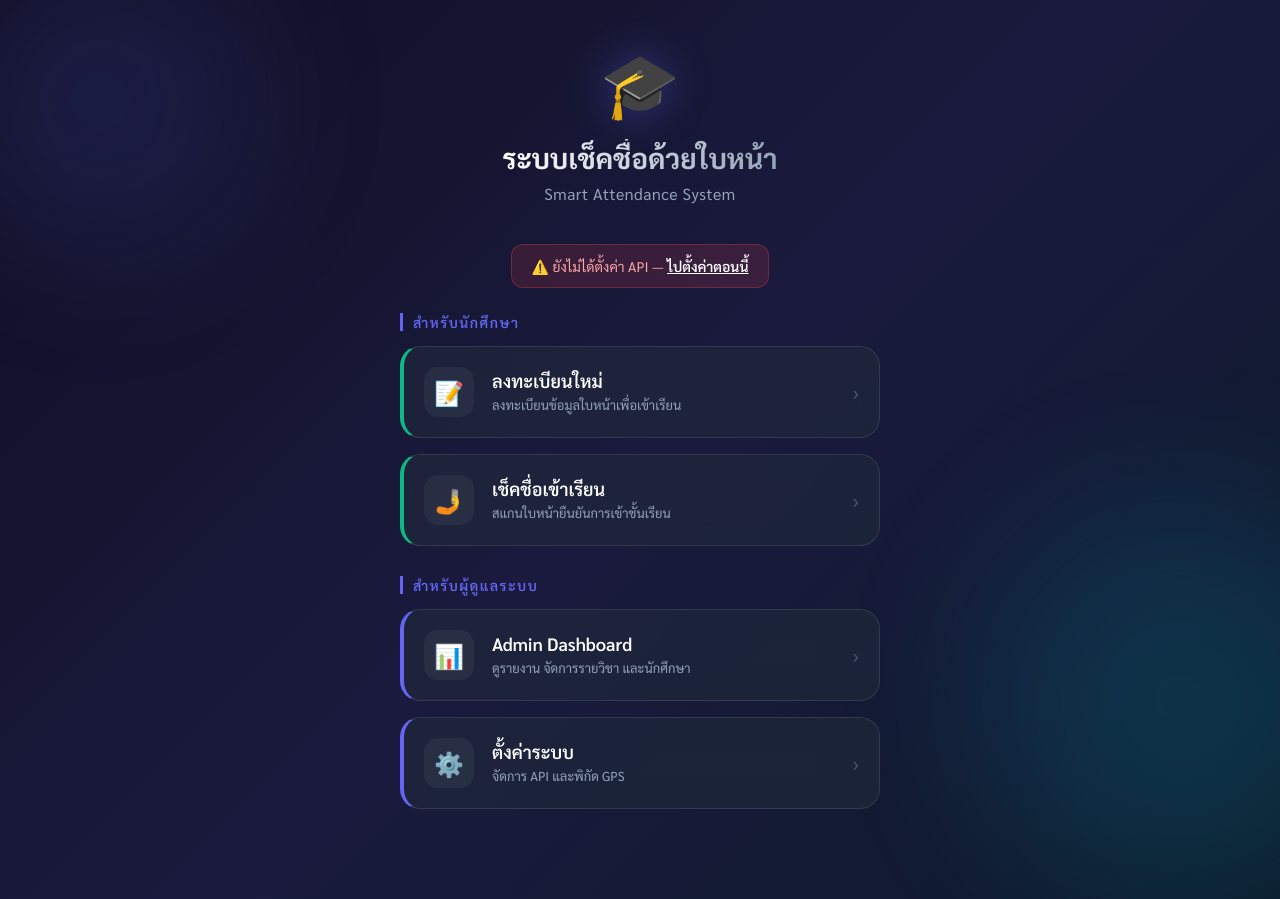
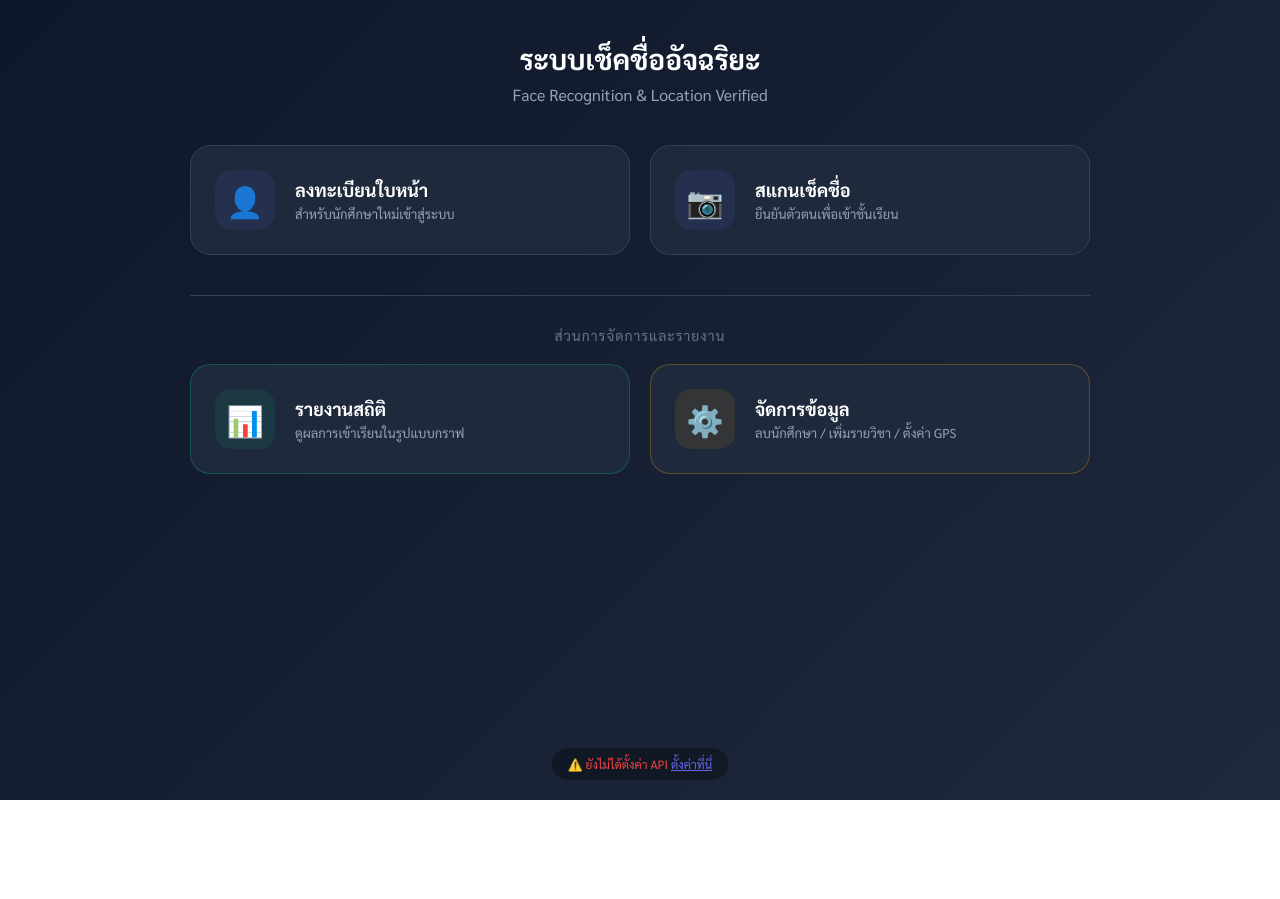
Before and after one commit to ponsayom-cmd/face-attendance, a plain HTML site: page index.html in a window 1280 px wide. After the commit the page ends 800 px from the top, so only its background shows below. Drawn offline with Linux system fonts and the light colour scheme.

Commit message:
Update index.html

```diff
--- a/index.html
+++ b/index.html
@@ -7,234 +7,148 @@
   <link href="https://fonts.googleapis.com/css2?family=Sarabun:wght@300;400;600;700&display=swap" rel="stylesheet">
   <style>
     * { box-sizing: border-box; margin: 0; padding: 0; }
+    :root { --primary: #6366f1; --bg: #0f172a; --card: #1e293b; }
 
     body {
       font-family: 'Sarabun', sans-serif;
       min-height: 100vh;
-      background: linear-gradient(135deg, #0f0f23 0%, #1a1a3e 50%, #0d1b2a 100%);
+      background: linear-gradient(135deg, #0f172a 0%, #1e293b 100%);
       color: #e2e8f0;
       display: flex;
       flex-direction: column;
       align-items: center;
-      padding: 40px 20px 60px;
-      position: relative;
-      overflow-x: hidden;
+      padding: 40px 20px;
     }
 
-    /* Ambient orbs */
-    body::before, body::after {
-      content: '';
-      position: fixed;
-      border-radius: 50%;
-      filter: blur(80px);
-      opacity: 0.15;
-      pointer-events: none;
-      z-index: 0;
-    }
-    body::before { width: 300px; height: 300px; background: #6366f1; top: -50px; left: -50px; }
-    body::after { width: 400px; height: 400px; background: #06b6d4; bottom: -100px; right: -100px; }
+    .header { text-align: center; margin-bottom: 40px; z-index: 1; }
+    .header h1 { font-size: 28px; font-weight: 700; color: #fff; margin-bottom: 8px; }
+    .header p { color: #94a3b8; font-size: 16px; }
 
-    .header {
-      text-align: center;
-      margin-bottom: 40px;
-      z-index: 1;
-      animation: fadeInDown 0.8s ease-out;
-    }
-
-    .logo-icon {
-      font-size: 64px;
-      margin-bottom: 15px;
-      display: inline-block;
-      filter: drop-shadow(0 0 20px rgba(99, 102, 241, 0.4));
-    }
-
-    h1 {
-      font-size: 28px;
-      font-weight: 700;
-      background: linear-gradient(to right, #fff, #94a3b8);
-      -webkit-background-clip: text;
-      -webkit-text-fill-color: transparent;
-      margin-bottom: 8px;
-    }
-
-    .subtitle { color: #94a3b8; font-size: 16px; letter-spacing: 0.5px; }
-
-    .menu-section {
+    .menu-grid {
+      display: grid;
+      grid-template-columns: repeat(auto-fit, minmax(280px, 1fr));
+      gap: 20px;
       width: 100%;
-      max-width: 480px;
-      margin-bottom: 30px;
+      max-width: 900px;
       z-index: 1;
     }
 
-    .section-title {
-      font-size: 14px;
-      font-weight: 600;
-      color: #6366f1;
-      text-transform: uppercase;
-      letter-spacing: 1.5px;
-      margin-bottom: 15px;
-      padding-left: 10px;
-      border-left: 3px solid #6366f1;
-    }
-
-    .menu-cards {
-      display: flex;
-      flex-direction: column;
-      gap: 16px;
-    }
-
-    .btn-menu {
-      display: flex;
-      align-items: center;
-      background: rgba(30, 41, 59, 0.7);
-      backdrop-filter: blur(12px);
-      border: 1px solid rgba(255, 255, 255, 0.1);
-      padding: 20px;
+    .card {
+      background: var(--card);
+      padding: 24px;
       border-radius: 20px;
       text-decoration: none;
       color: white;
-      transition: all 0.3s cubic-bezier(0.4, 0, 0.2, 1);
+      border: 1px solid #334155;
+      display: flex;
+      align-items: center;
+      gap: 20px;
+      transition: all 0.3s ease;
       position: relative;
       overflow: hidden;
     }
 
-    .btn-menu:hover {
+    .card:hover {
       transform: translateY(-5px);
-      background: rgba(51, 65, 85, 0.8);
-      border-color: rgba(99, 102, 241, 0.5);
+      border-color: var(--primary);
       box-shadow: 0 10px 25px -5px rgba(0, 0, 0, 0.3);
     }
 
     .card-icon {
-      width: 50px;
-      height: 50px;
-      background: rgba(255, 255, 255, 0.05);
-      border-radius: 14px;
+      width: 60px;
+      height: 60px;
+      background: rgba(99, 102, 241, 0.1);
+      border-radius: 16px;
       display: flex;
       align-items: center;
       justify-content: center;
-      font-size: 24px;
-      margin-right: 18px;
-      transition: 0.3s;
+      font-size: 30px;
     }
 
-    .btn-menu:hover .card-icon {
-      background: rgba(99, 102, 241, 0.2);
-      transform: scale(1.1) rotate(-5deg);
+    .card-content h3 { font-size: 18px; margin-bottom: 4px; }
+    .card-content p { font-size: 13px; color: #94a3b8; }
+
+    .admin-section {
+      margin-top: 40px;
+      width: 100%;
+      max-width: 900px;
+      border-top: 1px solid #334155;
+      padding-top: 30px;
     }
+    .admin-title { font-size: 14px; color: #64748b; text-transform: uppercase; letter-spacing: 1px; margin-bottom: 20px; text-align: center; }
 
-    .card-text { flex: 1; }
-    .card-title { font-size: 18px; font-weight: 600; margin-bottom: 4px; }
-    .card-desc { font-size: 13px; color: #94a3b8; line-height: 1.4; }
-
-    .card-arrow {
-      font-size: 20px;
-      color: #475569;
-      margin-left: 10px;
-      transition: 0.3s;
-    }
-
-    .btn-menu:hover .card-arrow { transform: translateX(5px); color: #6366f1; }
-
-    /* Admin specific colors */
-    .btn-admin { border-left: 4px solid #6366f1; }
-    .btn-student { border-left: 4px solid #10b981; }
-
-    .api-warning {
-      background: rgba(239, 68, 68, 0.15);
-      border: 1px solid rgba(239, 68, 68, 0.3);
-      color: #fca5a5;
-      padding: 12px 20px;
-      border-radius: 12px;
-      margin-bottom: 25px;
-      font-size: 14px;
-      display: none;
-      animation: shake 0.5s ease-in-out;
-      z-index: 1;
-    }
-
-    .api-warning a { color: white; font-weight: 600; text-decoration: underline; }
-
-    @keyframes fadeInDown {
-      from { opacity: 0; transform: translateY(-20px); }
-      to { opacity: 1; transform: translateY(0); }
-    }
-
-    @keyframes shake {
-      0%, 100% { transform: translateX(0); }
-      25% { transform: translateX(-5px); }
-      75% { transform: translateX(5px); }
+    .api-status {
+      position: fixed;
+      bottom: 20px;
+      font-size: 12px;
+      color: #64748b;
+      background: rgba(0,0,0,0.3);
+      padding: 8px 16px;
+      border-radius: 20px;
     }
   </style>
 </head>
 <body>
 
   <div class="header">
-    <span class="logo-icon">🎓</span>
-    <h1>ระบบเช็คชื่อด้วยใบหน้า</h1>
-    <p class="subtitle">Smart Attendance System</p>
+    <h1>ระบบเช็คชื่ออัจฉริยะ</h1>
+    <p>Face Recognition & Location Verified</p>
   </div>
 
-  <div id="apiWarning" class="api-warning">
-    ⚠️ ยังไม่ได้ตั้งค่า API — <a href="config.html">ไปตั้งค่าตอนนี้</a>
+  <div class="menu-grid">
+    <!-- ส่วนของนักศึกษา -->
+    <a href="register.html" class="card">
+      <div class="card-icon">👤</div>
+      <div class="card-content">
+        <h3>ลงทะเบียนใบหน้า</h3>
+        <p>สำหรับนักศึกษาใหม่เข้าสู่ระบบ</p>
+      </div>
+    </a>
+
+    <a href="scan.html" class="card">
+      <div class="card-icon">📷</div>
+      <div class="card-content">
+        <h3>สแกนเช็คชื่อ</h3>
+        <p>ยืนยันตัวตนเพื่อเข้าชั้นเรียน</p>
+      </div>
+    </a>
   </div>
 
-  <!-- Student Section -->
-  <div class="menu-section">
-    <div class="section-title">สำหรับนักศึกษา</div>
-    <div class="menu-cards">
-      <a href="register.html" class="btn-menu btn-student">
-        <div class="card-icon">📝</div>
-        <div class="card-text">
-          <div class="card-title">ลงทะเบียนใหม่</div>
-          <div class="card-desc">ลงทะเบียนข้อมูลใบหน้าเพื่อเข้าเรียน</div>
+  <!-- ส่วนของแอดมิน/อาจารย์ -->
+  <div class="admin-section">
+    <div class="admin-title">ส่วนการจัดการและรายงาน</div>
+    <div class="menu-grid">
+      <a href="report.html" class="card" style="border-color: rgba(16, 185, 129, 0.3);">
+        <div class="card-icon" style="background: rgba(16, 185, 129, 0.1);">📊</div>
+        <div class="card-content">
+          <h3>รายงานสถิติ</h3>
+          <p>ดูผลการเข้าเรียนในรูปแบบกราฟ</p>
         </div>
-        <span class="card-arrow">›</span>
       </a>
 
-      <a href="scan.html" class="btn-menu btn-student">
-        <div class="card-icon">🤳</div>
-        <div class="card-text">
-          <div class="card-title">เช็คชื่อเข้าเรียน</div>
-          <div class="card-desc">สแกนใบหน้ายืนยันการเข้าชั้นเรียน</div>
+      <a href="admin.html" class="card" style="border-color: rgba(245, 158, 11, 0.3);">
+        <div class="card-icon" style="background: rgba(245, 158, 11, 0.1);">⚙️</div>
+        <div class="card-content">
+          <h3>จัดการข้อมูล</h3>
+          <p>ลบนักศึกษา / เพิ่มรายวิชา / ตั้งค่า GPS</p>
         </div>
-        <span class="card-arrow">›</span>
       </a>
     </div>
   </div>
 
-  <!-- Admin Section -->
-  <div class="menu-section">
-    <div class="section-title">สำหรับผู้ดูแลระบบ</div>
-    <div class="menu-cards">
-      <a href="admin.html" class="btn-menu btn-admin">
-        <div class="card-icon">📊</div>
-        <div class="card-text">
-          <div class="card-title">Admin Dashboard</div>
-          <div class="card-desc">ดูรายงาน จัดการรายวิชา และนักศึกษา</div>
-        </div>
-        <span class="card-arrow">›</span>
-      </a>
-
-      <a href="config.html" class="btn-menu btn-admin">
-        <div class="card-icon">⚙️</div>
-        <div class="card-text">
-          <div class="card-title">ตั้งค่าระบบ</div>
-          <div class="card-desc">จัดการ API และพิกัด GPS</div>
-        </div>
-        <span class="card-arrow">›</span>
-      </a>
-    </div>
-  </div>
+  <div class="api-status" id="apiStatus">เช็คการเชื่อมต่อ API...</div>
 
   <script>
-    // ตรวจสอบการตั้งค่า API
-    window.addEventListener('load', () => {
-      const apiUrl = localStorage.getItem('gasApiUrl');
-      if (!apiUrl || apiUrl === 'null') {
-        document.getElementById('apiWarning').style.display = 'block';
-      }
-    });
+    const apiUrl = localStorage.getItem('gasApiUrl');
+    const statusEl = document.getElementById('apiStatus');
+
+    if (!apiUrl) {
+      statusEl.innerHTML = '⚠️ ยังไม่ได้ตั้งค่า API <a href="config.html" style="color:#6366f1">ตั้งค่าที่นี่</a>';
+      statusEl.style.color = '#ef4444';
+    } else {
+      statusEl.innerText = '✅ ระบบเชื่อมต่อ API เรียบร้อย';
+    }
   </script>
+
 </body>
 </html>
```
